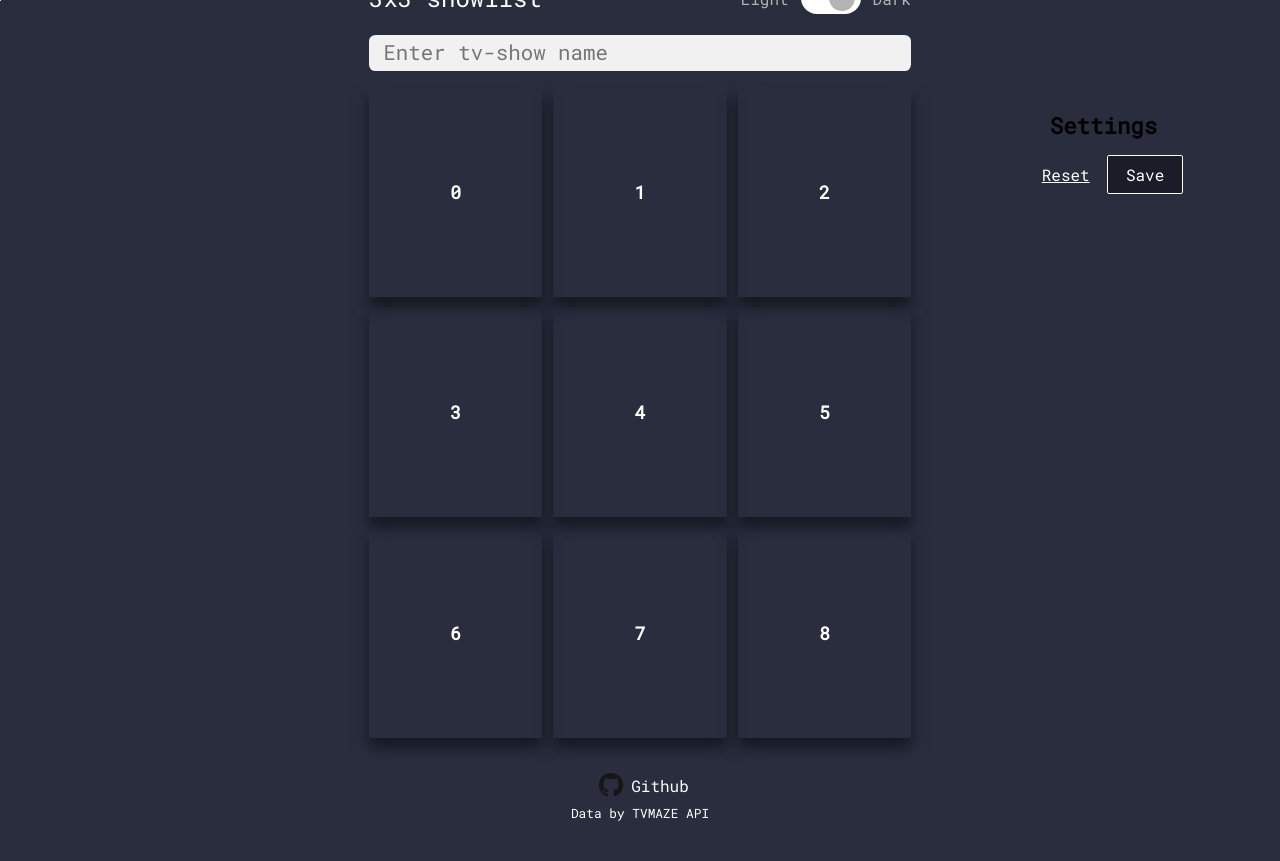
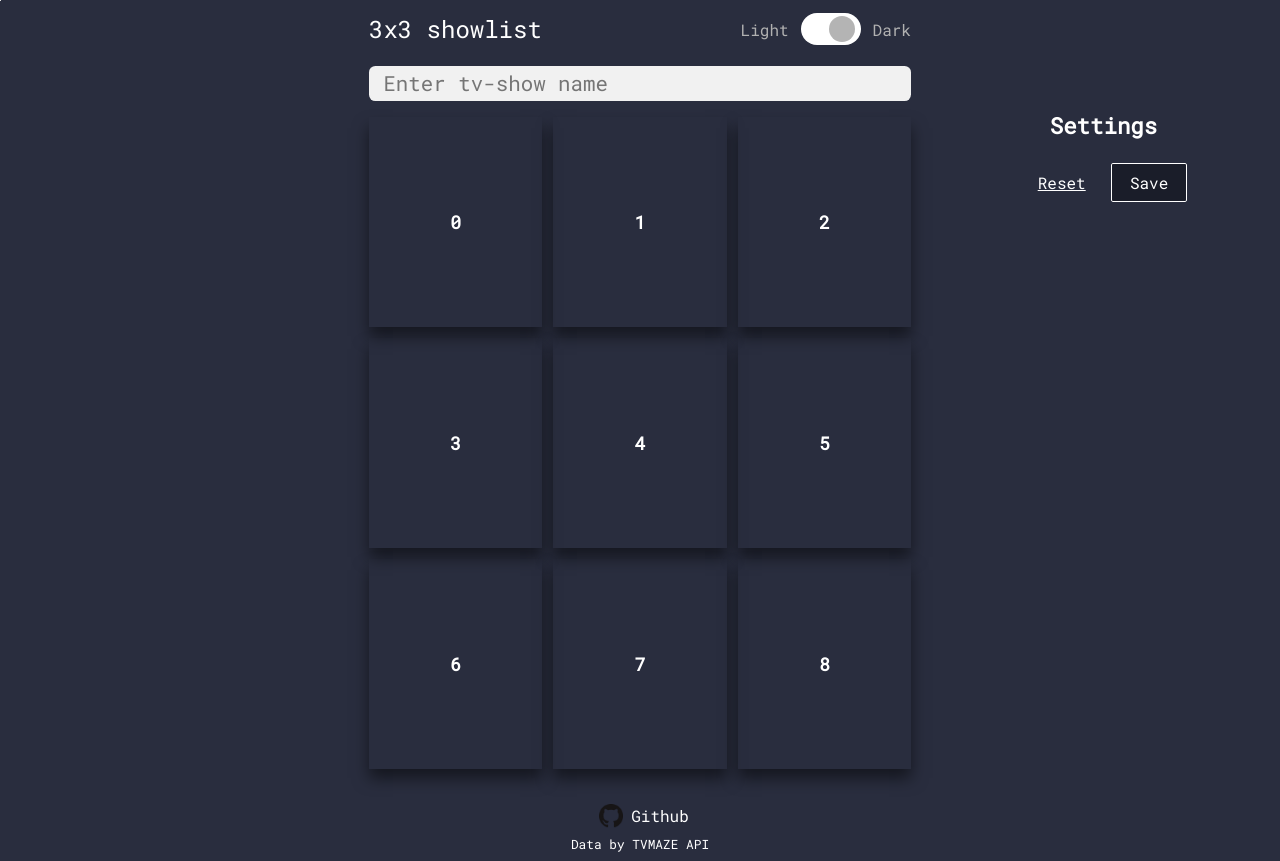
Before and after one commit to mikitaserabrakou/3x3-show-list, a React (Create React App) app: page / in a window 1280 px wide. Before the commit the page ends 821 px from the top, so only its background shows below. Built offline with nearby package versions, Linux system fonts and the light colour scheme.

Commit message:
Fix: css changes for new layout

```diff
--- a/src/components/App/App.module.scss
+++ b/src/components/App/App.module.scss
@@ -8,20 +8,21 @@
 
 .main {
   display: grid;
-  grid-template-columns: 1fr 574px 1fr;
+  grid-template-columns: 1fr auto 1fr;
   .layout {
     display: flex;
     flex-direction: column;
     align-items: center;
     justify-content: center;
+    max-width: 574px;
     width: 100%;
-    height: 100vh;
     margin: 0;
     .grid {
       display: flex;
       flex-wrap: wrap;
       justify-content: space-between;
       max-width: 574px;
+      width: 100%;
       padding: 1rem;
       flex-grow: 2;
     }
--- a/src/components/Settings/Settings.module.scss
+++ b/src/components/Settings/Settings.module.scss
@@ -2,8 +2,17 @@
   display: flex;
   flex-direction: column;
   align-items: center;
+  gap: 0.5rem;
   margin-top: 96px;
   h1 {
     font-size: 1.4rem;
+    color: var(--text_color);
+  }
+  .buttons {
+    display: flex;
+    flex-direction: row;
+    align-items: center;
+    justify-content: center;
+    gap: 0.5rem;
   }
 }
```
